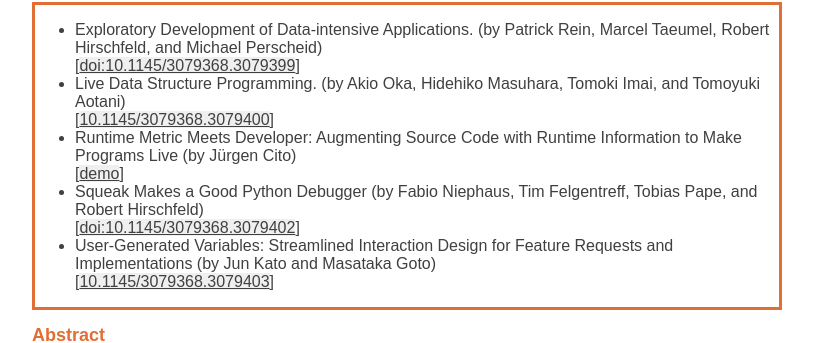
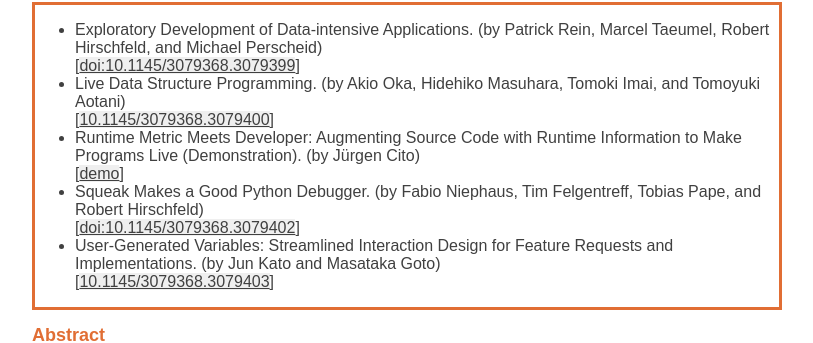
Before and after one commit to roberthirschfeld/programming-experience, a plain HTML site: page px17/index.html in a window 1280 px wide. Shown: the part 340-683 px from the top of the page, without its empty margins (233-1046 px from the left). Drawn offline with Linux system fonts and the light colour scheme.

Commit message:
minor edits

```diff
--- a/px17/index.html
+++ b/px17/index.html
@@ -50,13 +50,13 @@
   <li> Live Data Structure Programming. (by Akio Oka, Hidehiko Masuhara, Tomoki Imai, and Tomoyuki Aotani)
 	   <br/> [<a href="http://dx.doi.org/10.1145/3079368.3079400" rel="external">10.1145/3079368.3079400</a>] </li>
 
-  <li> Runtime Metric Meets Developer: Augmenting Source Code with Runtime Information to Make Programs Live (by J&uuml;rgen Cito)
+  <li> Runtime Metric Meets Developer: Augmenting Source Code with Runtime Information to Make Programs Live (Demonstration). (by J&uuml;rgen Cito)
 	   <br/> [<a href="./media/Cito_2017_RuntimeMetricMeetsDeveloperAugmentingSourceCodeWithRuntimeInformationToMakeProgramsLiveDemonstration.pdf" rel="external">demo</a>] </li>
 
-  <li> Squeak Makes a Good Python Debugger (by Fabio Niephaus, Tim Felgentreff, Tobias Pape, and Robert Hirschfeld)
+  <li> Squeak Makes a Good Python Debugger. (by Fabio Niephaus, Tim Felgentreff, Tobias Pape, and Robert Hirschfeld)
 	   <br/> [<a href="https://doi.org/10.1145/3079368.3079402" rel="external">doi:10.1145/3079368.3079402</a>] </li>
 
-  <li> User-Generated Variables: Streamlined Interaction Design for Feature Requests and Implementations (by Jun Kato and Masataka Goto)
+  <li> User-Generated Variables: Streamlined Interaction Design for Feature Requests and Implementations. (by Jun Kato and Masataka Goto)
 	   <br/> [<a href="https://doi.org/10.1145/3079368.3079403" rel="external">10.1145/3079368.3079403</a>] </li>
 </ul>
 
```
